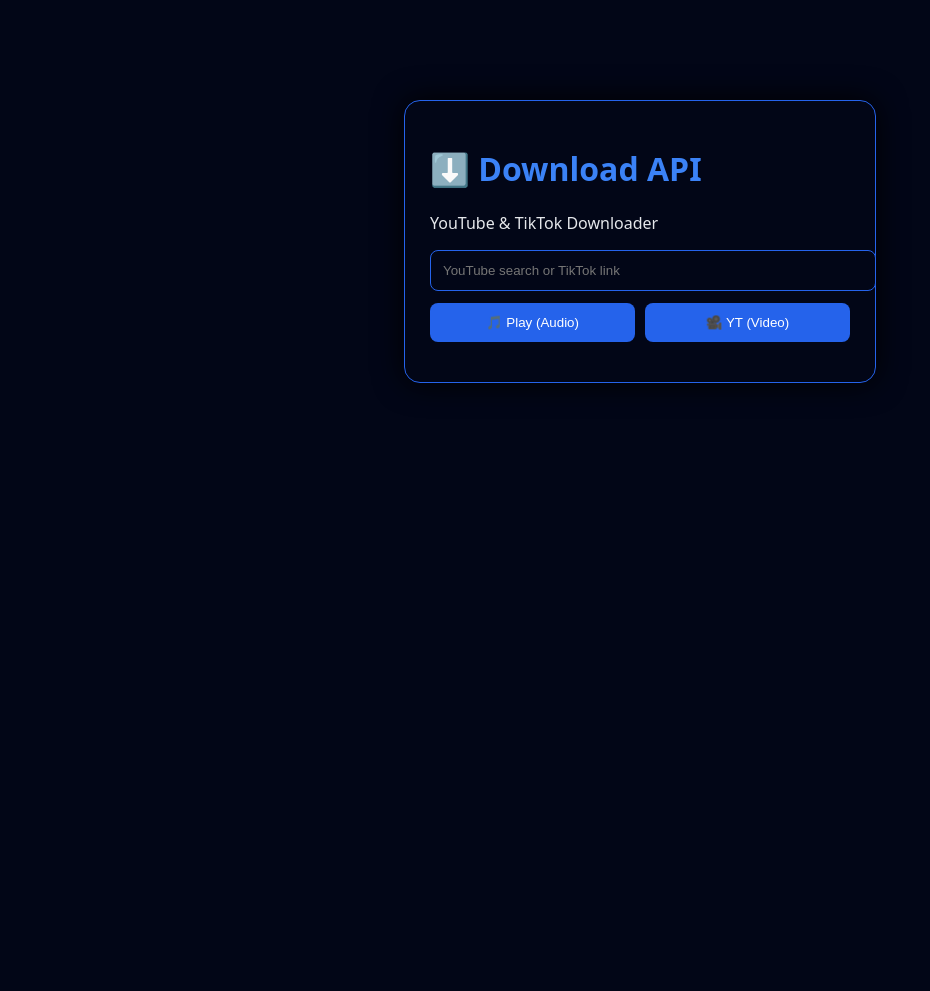
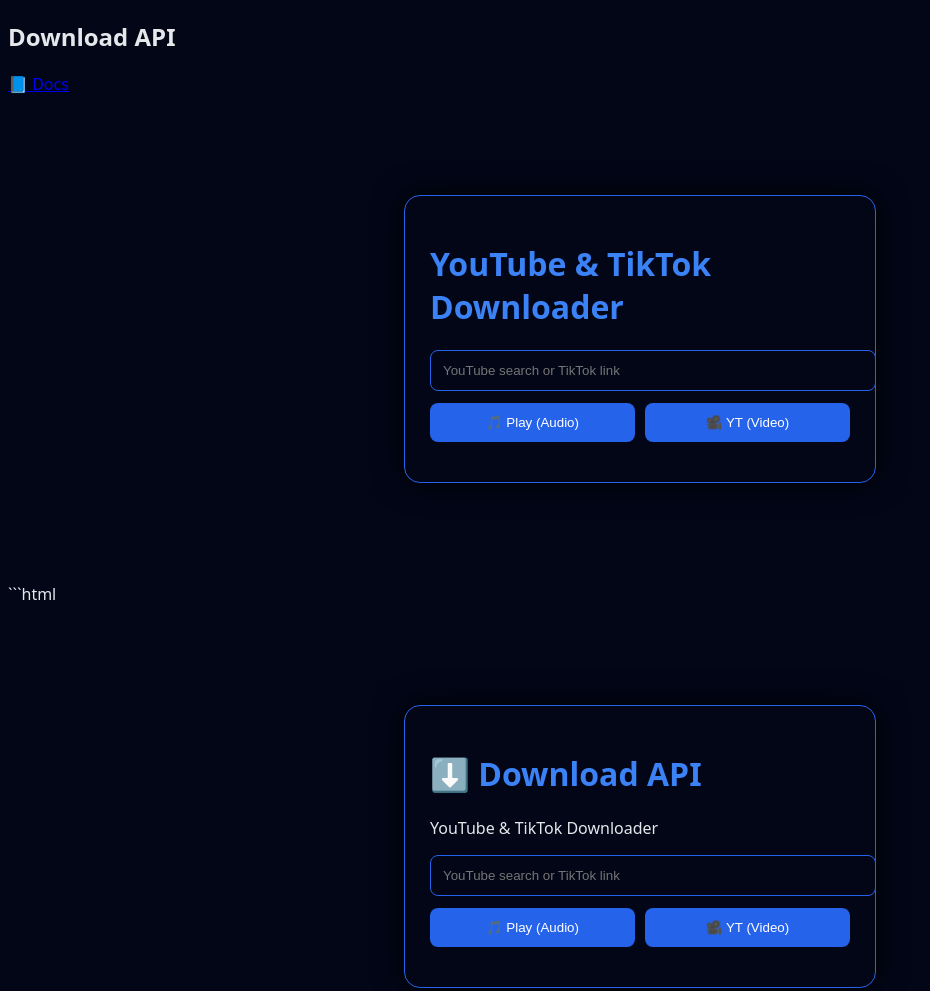
Before and after one commit to Jean-sDev/Downloader-api, a website: page public/index.html in a window 1280 px wide. Shown: the whole page, without its empty margins (0-930 px from the left). Before the commit the page ends 800 px from the top, so only its background shows below. Drawn offline with Linux system fonts and the light colour scheme.

Commit message:
Enhance index.html with navigation and headings
Added navigation and updated headings for better user experience.

````diff
--- a/public/index.html
+++ b/public/index.html
@@ -1,3 +1,29 @@
+<!DOCTYPE html>
+<html lang="fr">
+<head>
+  <meta charset="UTF-8">
+  <title>Download API</title>
+  <link rel="stylesheet" href="style.css">
+</head>
+<body>
+  <nav>
+    <h2>Download API</h2>
+    <a href="/docs.html">📘 Docs</a>
+  </nav>
+
+  <div class="container">
+    <h1>YouTube & TikTok Downloader</h1>
+    <input id="query" placeholder="YouTube search or TikTok link">
+    <div class="buttons">
+      <button onclick="play()">🎵 Play (Audio)</button>
+      <button onclick="yt()">🎥 YT (Video)</button>
+    </div>
+    <pre id="result"></pre>
+  </div>
+<script src="script.js"></script>
+</body>
+</html>
+```html
 <!DOCTYPE html>
 <html lang="fr">
 <head>
````
